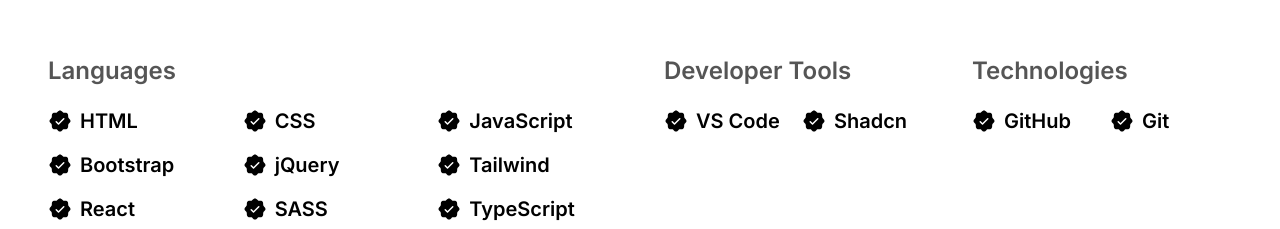
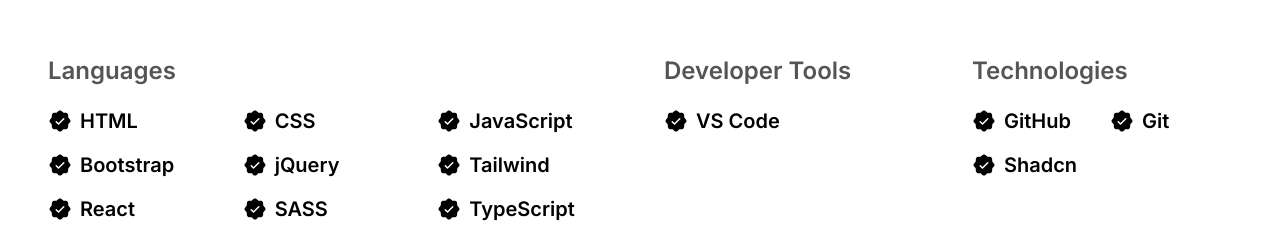
Before and after one commit to ghareebOoo/myPortfolio, a Next.js app: page / in a window 1280 px wide. Shown: the part 1401-1630 px from the top of the page. Built offline with nearby package versions, Linux system fonts and the light colour scheme.

Commit message:
ten commit

```diff
--- a/components/Experience.tsx
+++ b/components/Experience.tsx
@@ -64,10 +64,6 @@
                         <PiSealCheckFill className='text-2xl'/>
                         <h3 className='text-[14px] sm:text-base md:text-xl font-semibold'>VS Code</h3>
                     </div>
-                    <div className='flex items-center gap-2'>
-                        <PiSealCheckFill className='text-2xl'/>
-                        <h3 className='text-[14px] sm:text-base md:text-xl font-semibold'>Shadcn</h3>
-                    </div>
                 </div>
             </motion.div>
             <motion.div initial={{y: -100 , opacity: 0}} whileInView={{y: 0 , opacity: 1}} viewport={{once: true}} transition={{duration: 0.7 , ease: "linear" , delay: 0.6}} className='col-sapn-1 xl:col-span-2 p-4 w-full border-[1] border-black rounded-md'>
@@ -81,6 +77,10 @@
                         <PiSealCheckFill className='text-2xl'/>
                         <h3 className='text-[14px] sm:text-base md:text-xl font-semibold'>Git</h3>
                     </div>
+                    <div className='flex items-center gap-2'>
+                        <PiSealCheckFill className='text-2xl'/>
+                        <h3 className='text-[14px] sm:text-base md:text-xl font-semibold'>Shadcn</h3>
+                    </div>
                 </div>
             </motion.div>
         </div>
```
